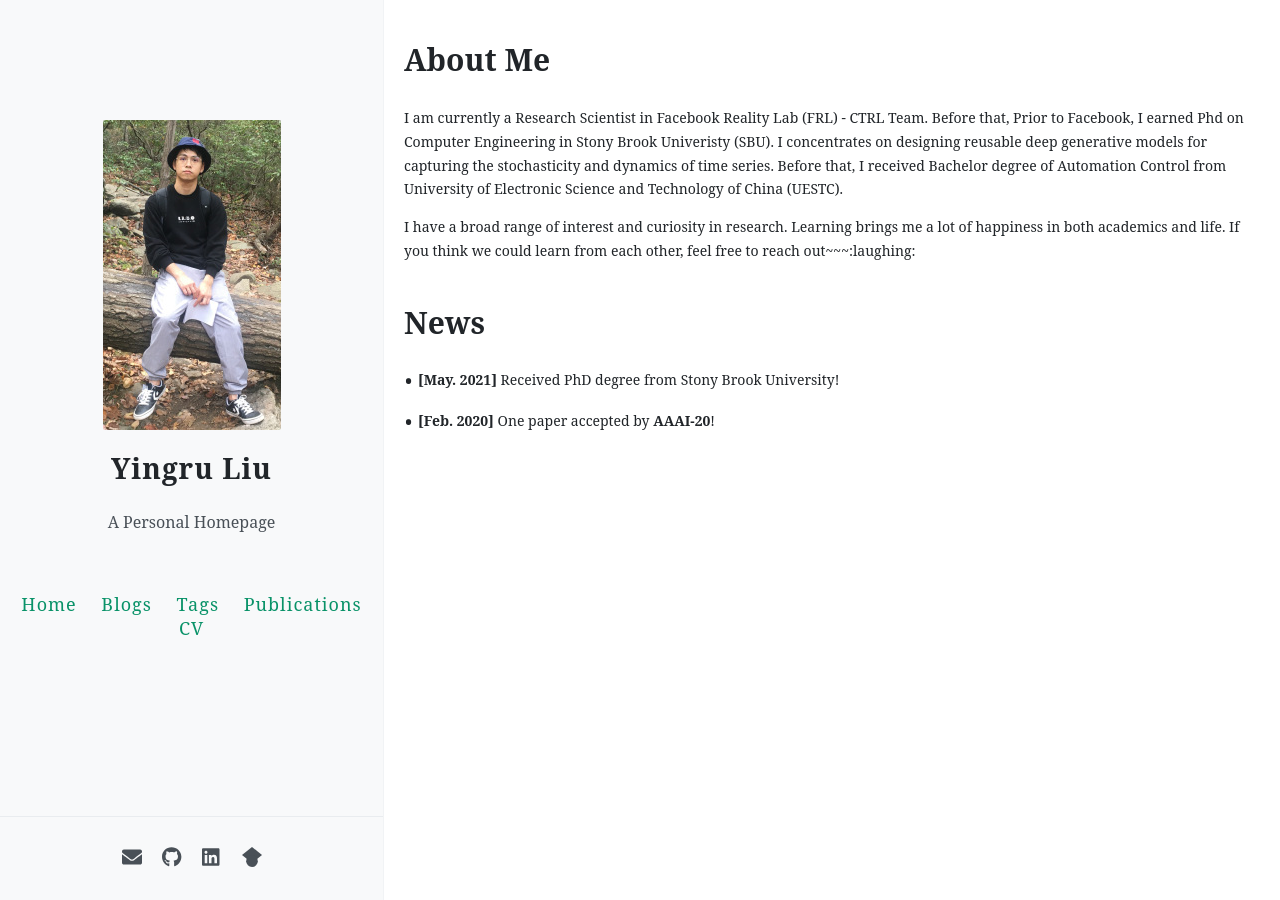
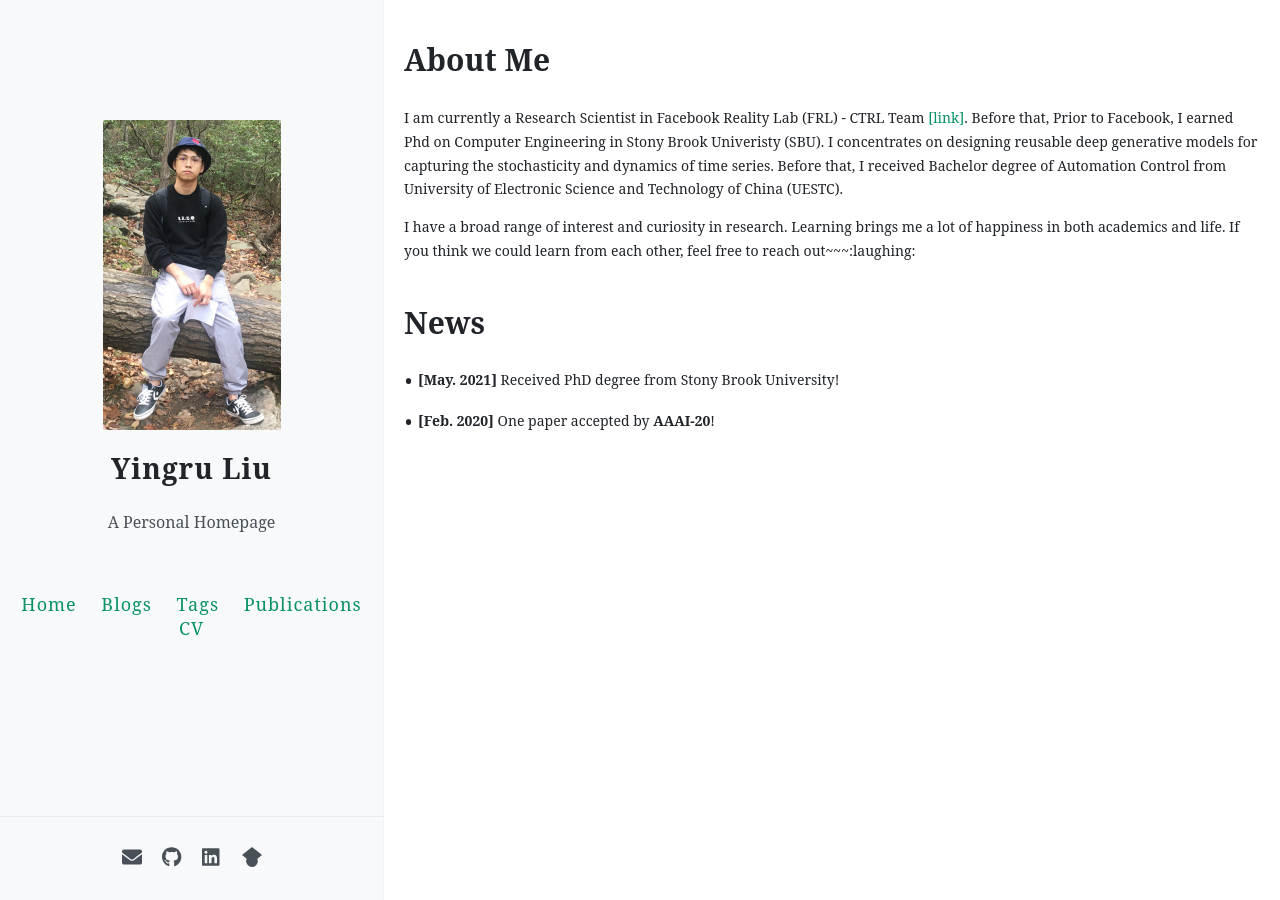
Before and after one commit to yingrliu/yingrliu.github.io, a Jekyll site: the page built from index.md, in a window 1280 px wide. Built offline with Jekyll 4.4.1, drawn with Linux system fonts in a browser that asks for light colours; comment, search, counter and statistics services are not loaded; our own code applies the rules of GitHub Pages for plain Markdown files.

Commit message:
upgrade bibli.

```diff
--- a/index.md
+++ b/index.md
@@ -5,7 +5,7 @@ layout: default
 
 # About Me
 
-I am currently a Research Scientist in Facebook Reality Lab (FRL) - CTRL Team. Before that,
+I am currently a Research Scientist in Facebook Reality Lab (FRL) - CTRL Team [[link]](https://tech.fb.com/inside-facebook-reality-labs-wrist-based-interaction-for-the-next-computing-platform/). Before that,
 Prior to Facebook, I earned Phd on Computer Engineering in Stony Brook Univeristy (SBU).
 I concentrates on designing reusable deep generative models for capturing the stochasticity and
 dynamics of time series. Before that, I received Bachelor degree of Automation Control from
```
